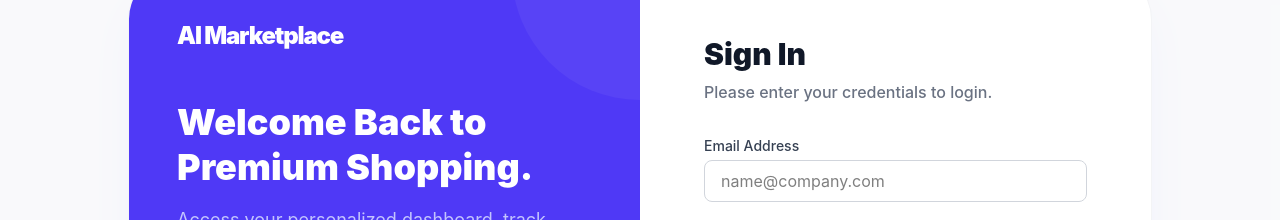
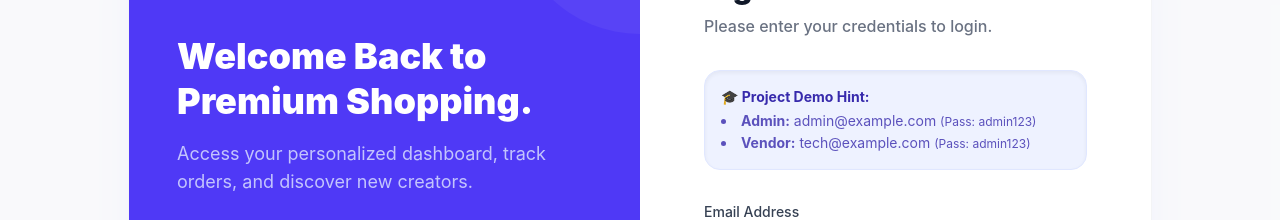
Before and after one commit to LaibaMumtaz/mern-multivendor-ecommerce, a React (Vite) app in the folder client/: page /login in a window 1280 px wide. Shown: the part 250-470 px from the top of the page. Built offline with nearby package versions, Linux system fonts and the light colour scheme; no server answers.

Commit message:
Functional Requirements Matrix Update: Add Guest restrictions to Cart, embed Admin login hint, and execute strict visual parity image seed on DB.

```diff
--- a/client/src/components/product/ProductCard.jsx
+++ b/client/src/components/product/ProductCard.jsx
@@ -1,14 +1,20 @@
 import { useState } from 'react';
-import { Link } from 'react-router-dom';
+import { Link, useNavigate } from 'react-router-dom';
 import { ShoppingCart, Star, Heart } from 'lucide-react';
-import { useDispatch } from 'react-redux';
+import { useDispatch, useSelector } from 'react-redux';
 import { addToCart } from '../../features/cartSlice';
 
 const ProductCard = ({ product }) => {
     const dispatch = useDispatch();
+    const navigate = useNavigate();
+    const { userInfo } = useSelector((state) => state.auth);
 
     const handleAddToCart = (e) => {
         e.preventDefault();
+        if (!userInfo) {
+            navigate('/login');
+            return;
+        }
         dispatch(addToCart({
             productId: product._id,
             name: product.name,
--- a/client/src/pages/auth/Login.jsx
+++ b/client/src/pages/auth/Login.jsx
@@ -99,6 +99,14 @@ const Login = () => {
                         </div>
                     )}
 
+                    <div className="bg-indigo-50 border border-indigo-100 p-4 rounded-2xl mb-8 text-sm text-indigo-800 shadow-inner">
+                         <strong>🎓 Project Demo Hint:</strong>
+                         <ul className="mt-1 list-disc list-inside space-y-0.5 opacity-80">
+                             <li><strong>Admin:</strong> admin@example.com <span className="text-xs">(Pass: admin123)</span></li>
+                             <li><strong>Vendor:</strong> tech@example.com <span className="text-xs">(Pass: admin123)</span></li>
+                         </ul>
+                    </div>
+
                     <form onSubmit={submitHandler} className="space-y-6">
                         <Input
                             label="Email Address"
--- a/client/src/pages/customer/Product.jsx
+++ b/client/src/pages/customer/Product.jsx
@@ -1,5 +1,5 @@
 import { useState, useEffect } from 'react';
-import { useParams, Link } from 'react-router-dom';
+import { useParams, Link, useNavigate } from 'react-router-dom';
 import { useDispatch, useSelector } from 'react-redux';
 import { ShoppingCart, ArrowLeft, Star, ShieldCheck, Truck } from 'lucide-react';
 import { getProductDetailRequest, getProductDetailSuccess, getProductDetailFail } from '../../features/productSlice';
@@ -10,6 +10,7 @@ import Button from '../../components/common/Button';
 const ProductDetail = () => {
     const { id } = useParams();
     const dispatch = useDispatch();
+    const navigate = useNavigate();
     const { product, loading, error } = useSelector((state) => state.products);
     const { userInfo } = useSelector((state) => state.auth);
 
@@ -35,6 +36,10 @@ const ProductDetail = () => {
     }, [dispatch, id]);
 
     const addToCartHandler = () => {
+        if (!userInfo) {
+            navigate('/login');
+            return;
+        }
         dispatch(addToCart({
             productId: product._id,
             name: product.name,
```
